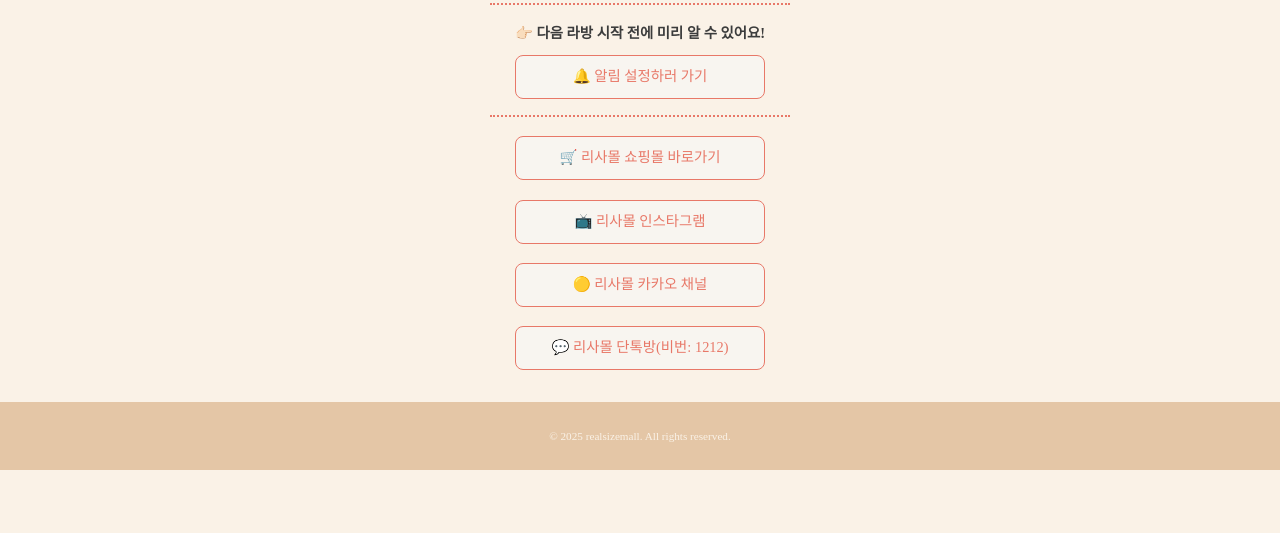
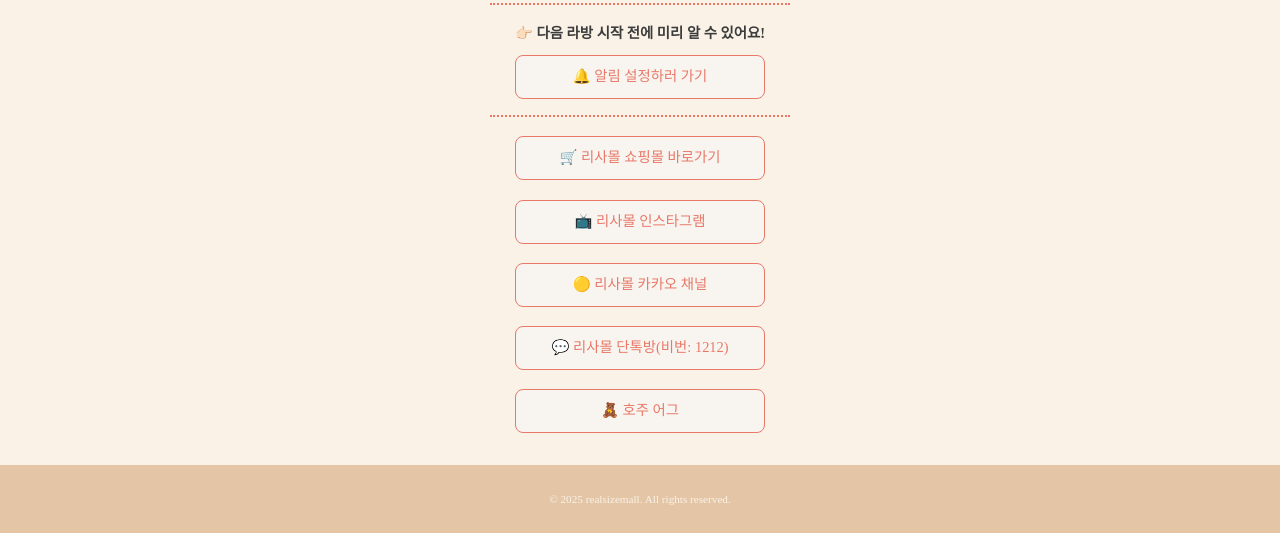
Before and after one commit to realsizemall/realsizemall, a plain HTML site: page index.html in a window 1280 px wide. Shown: the part 473-1006 px from the top of the page. Before the commit the page ends 943 px from the top, so only its background shows below. Drawn offline with Linux system fonts and the light colour scheme.

Commit message:
add list

```diff
--- a/index.html
+++ b/index.html
@@ -87,6 +87,9 @@
                 <li>
                     <a href="https://open.kakao.com/o/gtHqSH7f" aria-label="리사몰 단톡방으로 이동">💬 리사몰 단톡방(비번: 1212)</a>
                 </li>
+                <li>
+                    <a href="https://globalsyd.com/?u_page=risamall" aria-label="호주 어그 구매로 이동">🧸 호주 어그</a>
+                </li>
             </ul>
         </nav>
     </main>
```
